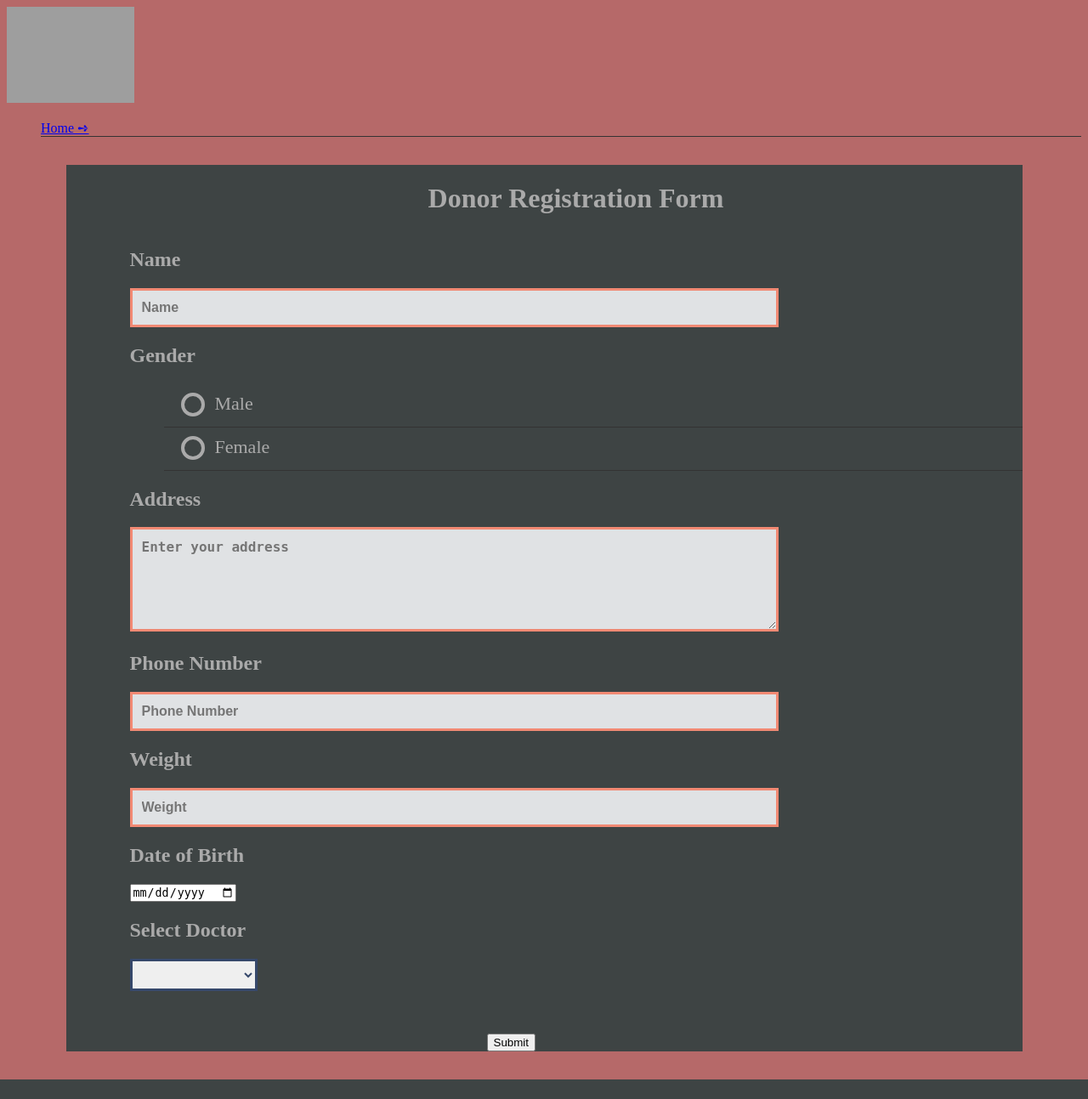
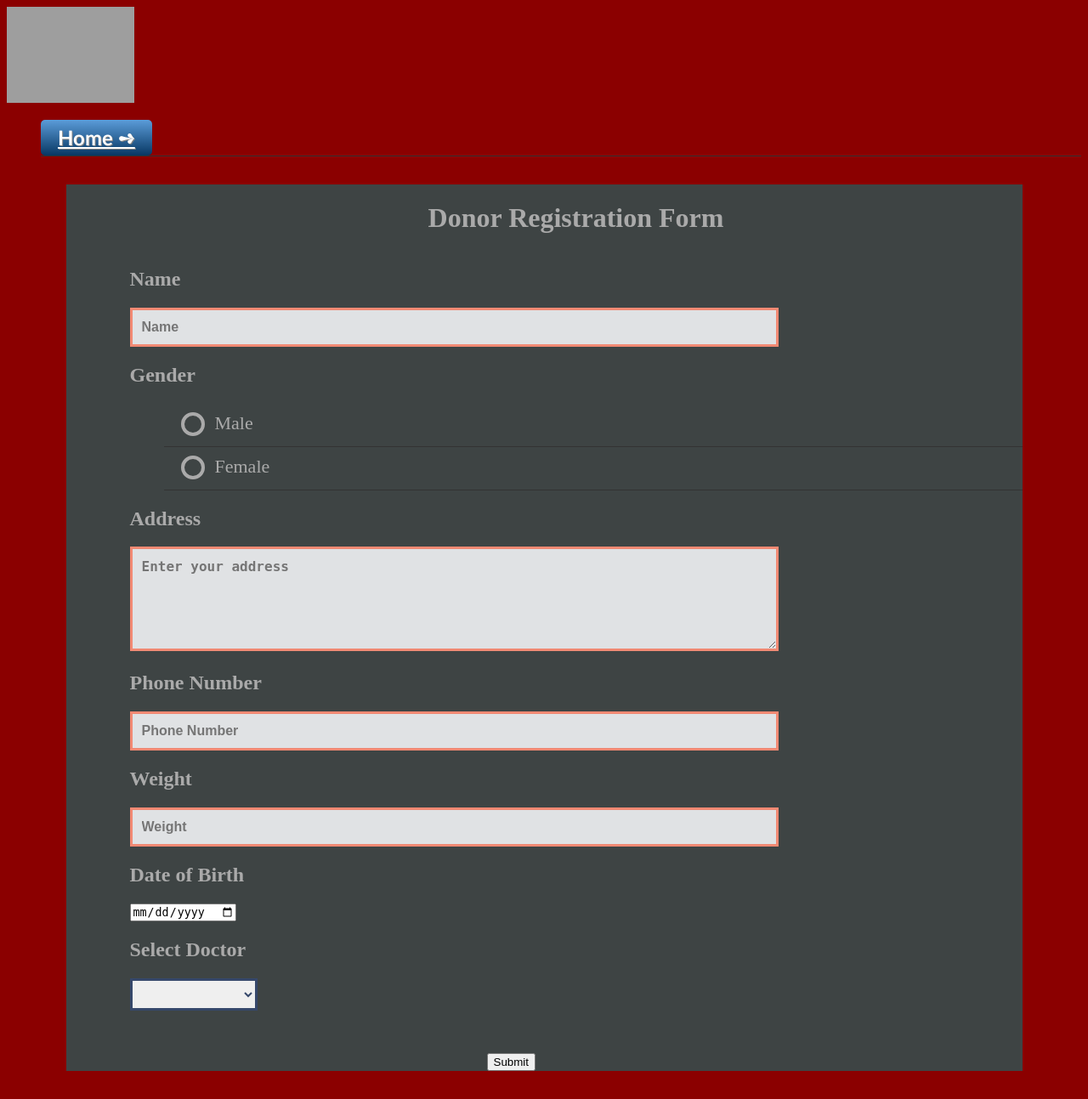
Before and after one commit to meetgudlani7/BloodBank-Management, a Flask app: page /donorreg in a window 1280 px wide. Shown: the whole page at 85% size. Before the commit the page ends 1270 px from the top, so only its background shows below. Run offline with Flask 3, Linux system fonts and the light colour scheme; data that the repository does not hold is empty; grey boxes are pictures that could not be loaded.

Commit message:
css updated

```diff
--- a/check.py
+++ b/check.py
@@ -3,7 +3,7 @@ import mysql.connector as connector
 con = connector.connect(host='localhost',
                         port='3306',
                         user='root',
-                        password='HARSHsql@1234',
+                        password='Meet@2345',
                         database='PROJECT')
 cursor = con.cursor()
 
--- a/static/donorreg.css
+++ b/static/donorreg.css
@@ -1,8 +1,7 @@
 body {
-  background-color: rgb(182, 105, 105);
+  background-color: #8b0000;
   background-attachment: fixed;
   background-repeat: repeat;
-
 }
 
 .layout {
@@ -15,11 +14,11 @@ body {
 }
 
 h2 {
-  color: #AAAAAA;
+  color: #aaaaaa;
 }
 
 h1 {
-  color: #AAAAAA;
+  color: #aaaaaa;
   text-align: center;
   margin-bottom: 40px;
 }
@@ -70,6 +69,11 @@ input[type="button"] {
   font: normal 700 24px/1 "Calibri", sans-serif;
   text-align: center;
   text-shadow: 1px 1px grey;
+  transition: all 0.3s ease;
+}
+
+input[type="button"]:hover {
+  background: #5b9cd9;
 }
 
 select {
@@ -92,7 +96,7 @@ select {
 }
 
 .container ul li {
-  color: #AAAAAA;
+  color: #aaaaaa;
   display: block;
   position: relative;
   float: left;
@@ -126,7 +130,7 @@ select {
 ul li .check {
   display: block;
   position: absolute;
-  border: 4px solid #AAAAAA;
+  border: 4px solid #aaaaaa;
   border-radius: 100%;
   height: 20px;
   width: 20px;
@@ -137,7 +141,7 @@ ul li .check {
 }
 
 ul li:hover .check {
-  border: 5px solid #FFFFFF;
+  border: 5px solid #ffffff;
 }
 
 ul li .check::before {
@@ -154,13 +158,32 @@ ul li .check::before {
 }
 
 input[type=radio]:checked~.check {
-  border: 5px solid #0DFF92;
+  border: 5px solid #0dff92;
 }
 
 input[type=radio]:checked~.check::before {
-  background: #0DFF92;
+  background: #0dff92;
 }
 
 input[type=radio]:checked~label {
-  color: #0DFF92;
+  color: #0dff92;
 }
+
+
+.navback {
+  background: #5b9cd9;
+  background: -webkit-linear-gradient(#5b9cd9, #073763);
+  background: linear-gradient(#5b9cd9, #073763);
+  border-radius: 5px;
+  padding: 9px 20px;
+  color: #ffffff;
+  display: inline-block;
+  font: normal 700 24px/1 "Calibri", sans-serif;
+  text-align: center;
+  text-shadow: 1px 1px grey;
+  transition: all 0.3s ease;
+}
+
+.navback:hover {
+  background: #3d85c6;
+}
```
